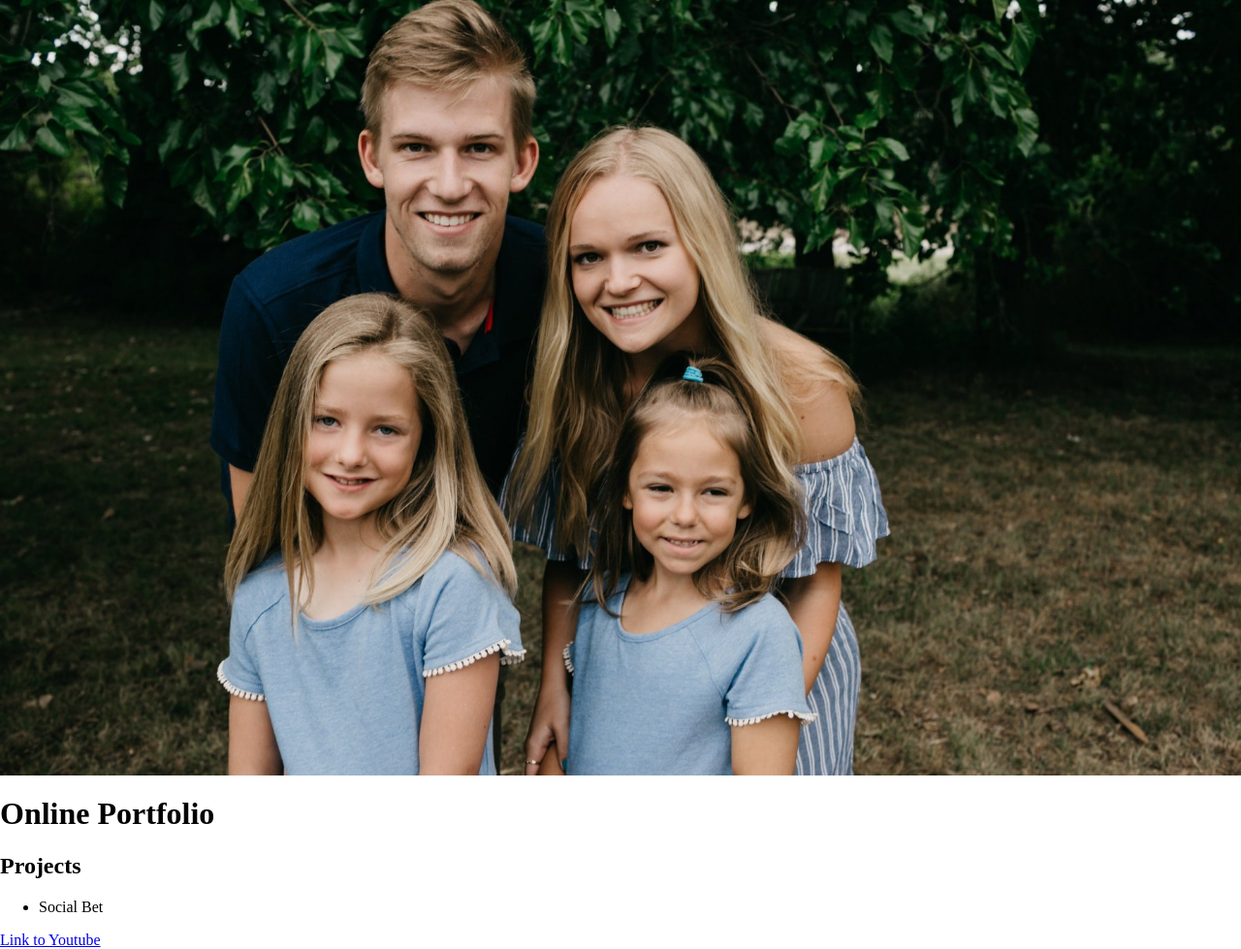
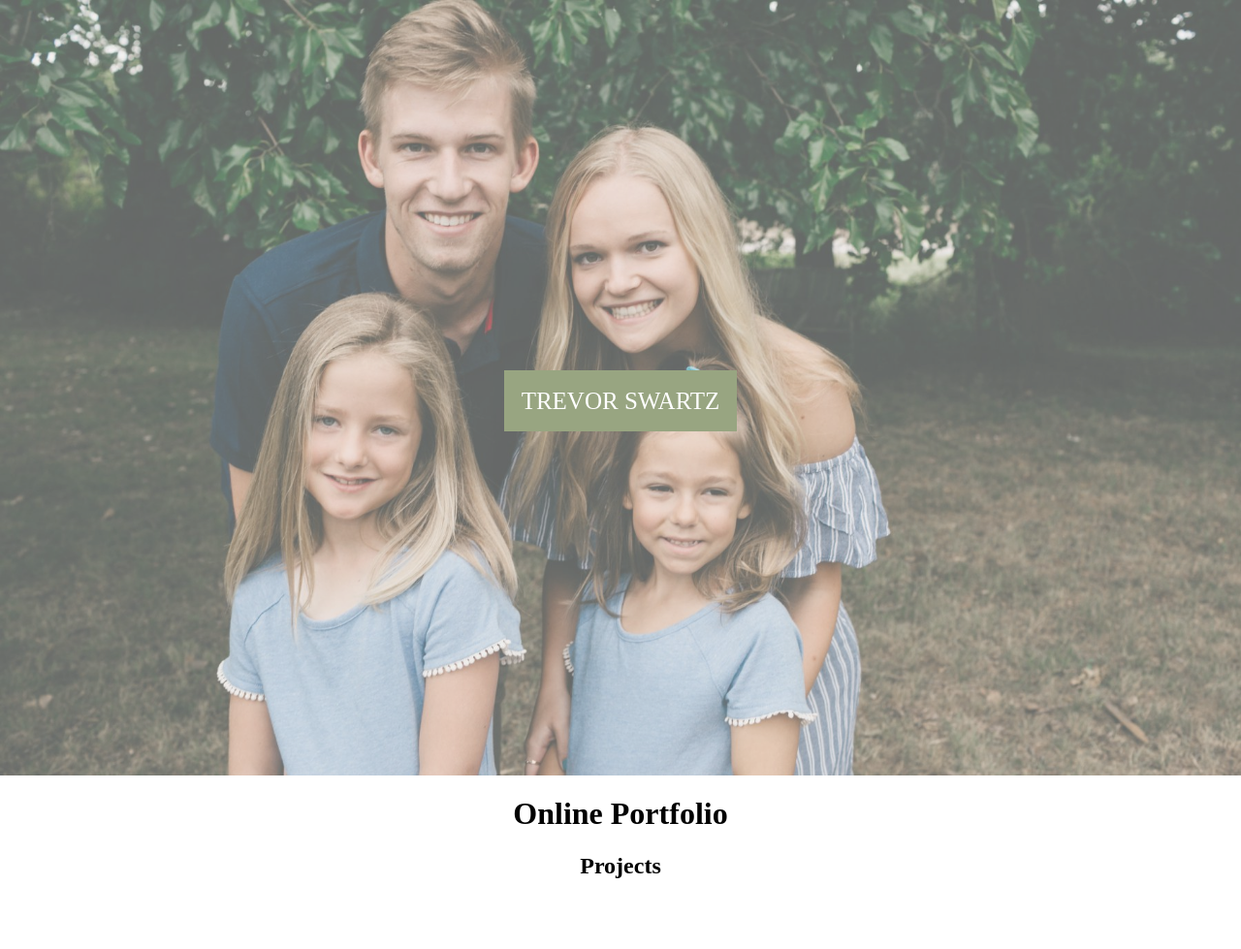
Before and after one commit to taswartz/Online-Portfolio, a plain HTML site: page index.html in a window 1280 px wide. Shown: the whole page at 97% size. After the commit the page ends 907 px from the top, so only its background shows below. Drawn offline with Linux system fonts and the light colour scheme.

Commit message:
Touched up bg picture

```diff
--- a/index.html
+++ b/index.html
@@ -4,13 +4,13 @@
 		<title>Trevor Swartz</title>
 		<link rel="stylesheet" type="text/css" href="style/style.css">
 	</head>
-	<div class="bg-1"></div>
+	<div class="bg-1">
+		<div class="border">
+			<span class="caption">TREVOR SWARTZ</span>
+		</div>
+	</div>
 	<div class="folio">
 		<h1>Online Portfolio</h1>
 		<h2>Projects</h2>
-		<ul>
-			<li>Social Bet</li>
-		</ul>
 	</div>
-	<a href="https://www.youtube.com" target="_blank">Link to Youtube</a>
 </html>
--- a/style/style.css
+++ b/style/style.css
@@ -1,6 +1,10 @@
 html, body {
     height: 100%;
-    margin: 0;
+    margin: 0px;
+}
+
+div {
+    display: block;
 }
 
 .bg-1 {
@@ -12,8 +16,27 @@ html, body {
     background-repeat: no-repeat;
     background-size: cover;
     background-position-y: top;
+    opacity: 0.6;
+    text-size-adjust: 500%;
+    color: red;
 }
 
-/*.folio {
+.border {
+    position: absolute;
+    width: 100%;
+    top: 50%;
+    left: 0px;
     text-align: center;
-}*/
+}
+
+.caption {
+    top: 50%;
+    font-size: 25px;
+    background-color: darkolivegreen;
+    padding: 18px;
+    color: white;
+}
+
+.folio {
+    text-align: center;
+}
```
